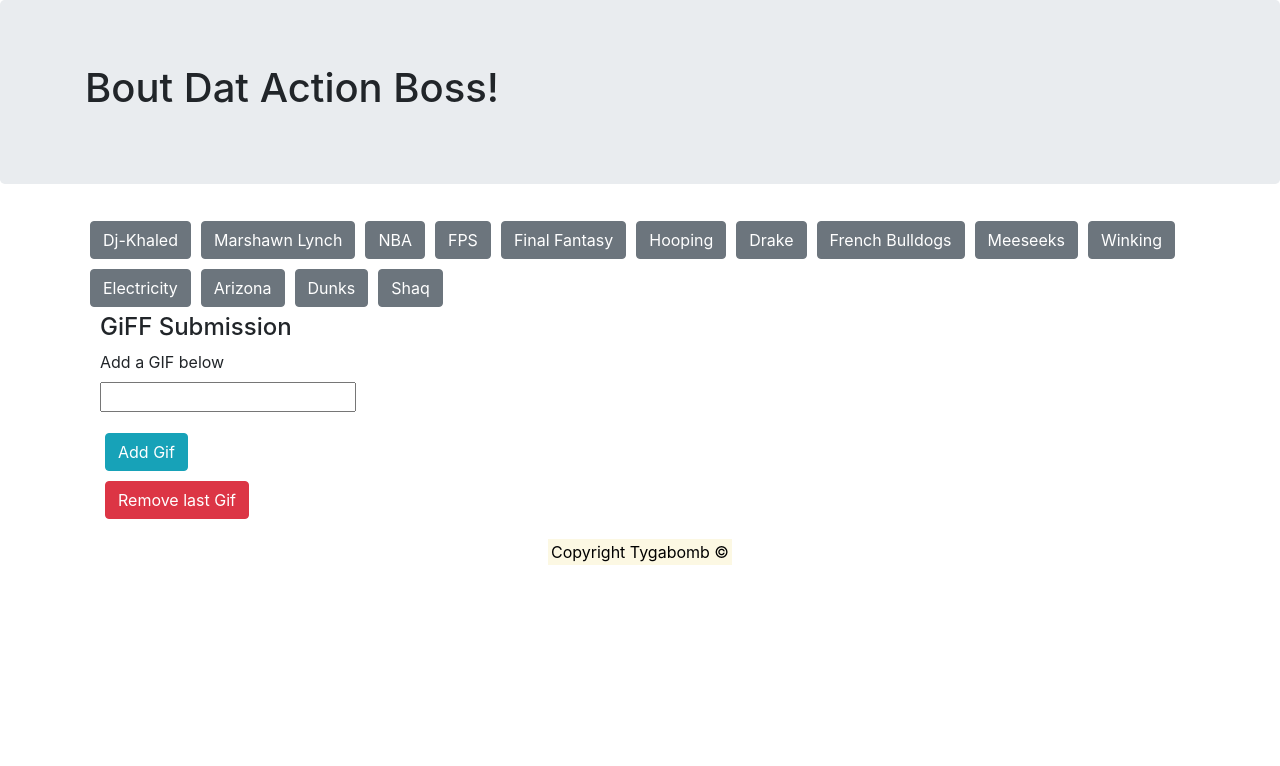
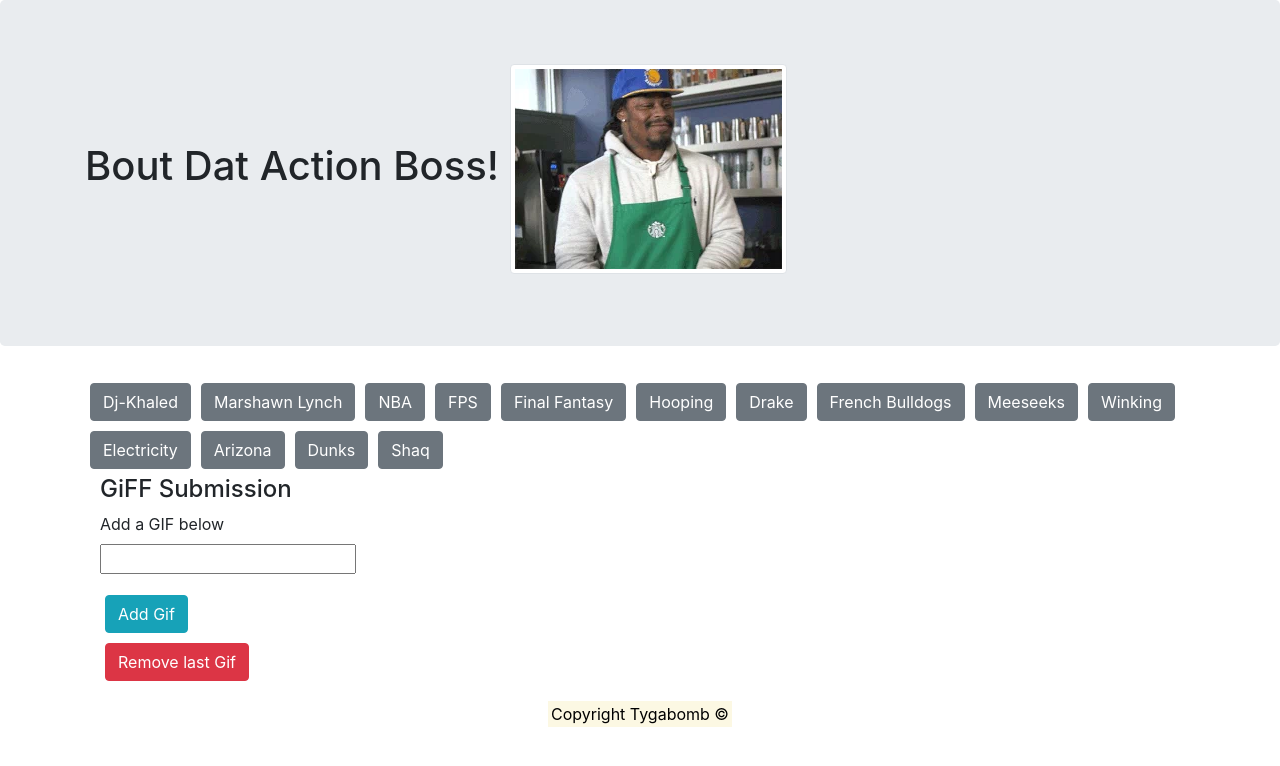
Before and after one commit to Tygabomb/Giphy-API, a plain HTML site: page index.html in a window 1280 px wide. Drawn offline with nearby package versions, Linux system fonts and the light colour scheme; a web font is replaced by a local one.

Commit message:
marshawn img

```diff
--- a/index.html
+++ b/index.html
@@ -20,7 +20,7 @@
 
         <div class="jumbotron">
                 <div class="container">
-                    <h1>Bout Dat Action Boss!</h1>
+                    <h1>Bout Dat Action Boss! <img src="./assets/images/Marshawn-Lynch-dance.webp" alt="..." class="img-thumbnail">
                 </div>
             </div>
             <!-- Buttons  -->
```
Also changed, not shown: assets/images/Marshawn-Lynch-dance.webp (added).
